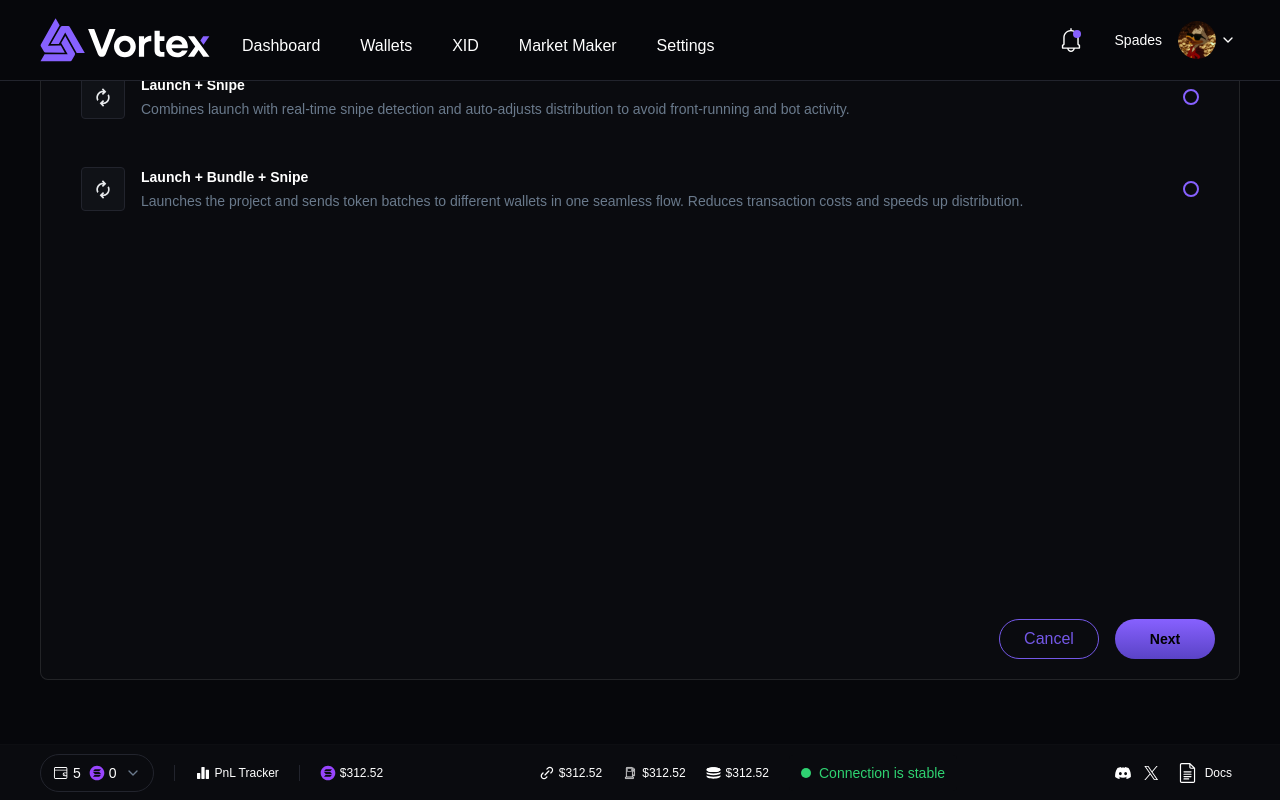
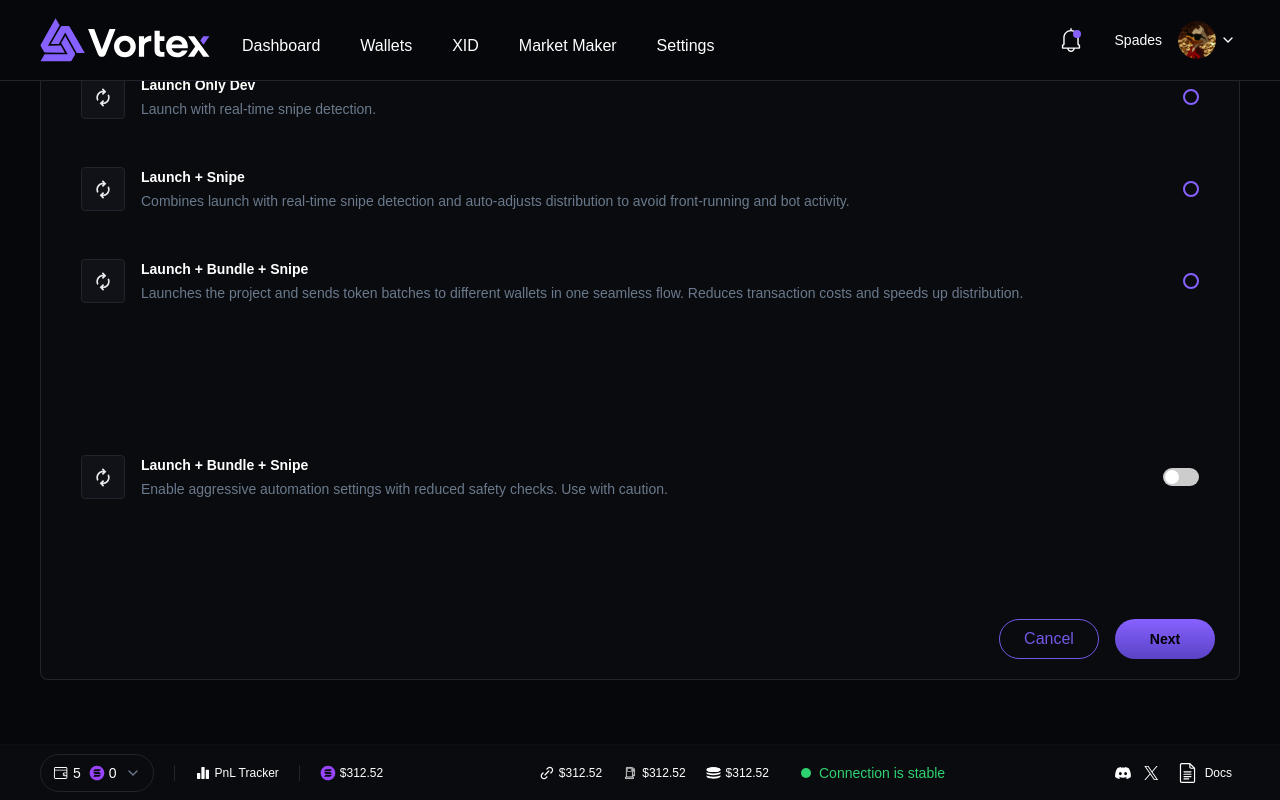
Before and after one commit to JaiKumarSuther/ventor, a Next.js app: page /create-project in a window 1280 px wide. Both pictures are taken after a click on the button "Next". Shown: the part 256-1056 px from the top of the page. Built offline with nearby package versions, Linux system fonts and the light colour scheme.

Commit message:
updated launch mode step

```diff
--- a/components/ui/LaunchModeStep.tsx
+++ b/components/ui/LaunchModeStep.tsx
@@ -1,8 +1,9 @@
 "use client";
-import React from "react";
+import React, { useState } from "react";
 import RoundedGradientCheckbox from "@/components/ui/RoundedGradientCheckbox";
 import DashboardActions from "@/components/ui/DashboardActions";
 import Image from "next/image";
+import CustomToggleSwitch from "./CustomToggleSwitch";
 
 interface LaunchModeStepProps {
   data: { launchMode?: string };
@@ -17,75 +18,102 @@ const LaunchModeStep: React.FC<LaunchModeStepProps> = ({
   onNext,
   onCancel,
 }) => {
-  const handleFundingMethodChange = (mode: "launch-snipe" | "bundle-snipe") => {
+  const handleFundingMethodChange = (
+    mode: "launch-dev" | "launch-snipe" | "bundle-snipe"
+  ) => {
     updateData({ launchMode: mode });
   };
 
+  const [smartSellEnabled, setSmartSellEnabled] = useState(false);
+
   return (
     <div className="flex flex-col justify-between min-h-[600px] space-y-6">
-      {/* Launch Options */}
       <div className="space-y-4">
-        {/* Launch + Snipe Option */}
+        {/* Launch Only Dev */}
+        <div
+          className="flex items-center justify-between gap-4 rounded-md p-4 cursor-pointer hover:bg-[#101217] flex-wrap sm:flex-nowrap"
+          onClick={() => handleFundingMethodChange("launch-dev")}
+        >
+          <div className="flex justify-center items-center bg-[#101217] border border-[#22242D] rounded-sm w-11 h-11 shrink-0">
+            <Image src="/assets/refresh.svg" width={20} height={20} alt="Refresh" />
+          </div>
+          <div className="flex-1 min-w-0">
+            <h3 className="text-white font-semibold text-sm mb-1">Launch Only Dev</h3>
+            <p className="text-[#6A7A8C] text-sm break-words">
+              Launch with real-time snipe detection.
+            </p>
+          </div>
+          <RoundedGradientCheckbox
+            checked={data.launchMode === "launch-dev"}
+            onChange={() => handleFundingMethodChange("launch-dev")}
+          />
+        </div>
+
+        {/* Launch + Snipe */}
         <div
           className="flex items-center justify-between gap-4 rounded-md p-4 cursor-pointer hover:bg-[#101217] flex-wrap sm:flex-nowrap"
           onClick={() => handleFundingMethodChange("launch-snipe")}
         >
-          {/* Icon */}
           <div className="flex justify-center items-center bg-[#101217] border border-[#22242D] rounded-sm w-11 h-11 shrink-0">
-            <Image
-              src="/assets/refresh.svg"
-              width={20}
-              height={20}
-              alt="Refresh"
-            />
+            <Image src="/assets/refresh.svg" width={20} height={20} alt="Refresh" />
           </div>
-
-          {/* Description */}
           <div className="flex-1 min-w-0">
-            <h3 className="text-white font-semibold text-sm mb-1">
-              Launch + Snipe
-            </h3>
+            <h3 className="text-white font-semibold text-sm mb-1">Launch + Snipe</h3>
             <p className="text-[#6A7A8C] text-sm break-words">
-              Combines launch with real-time snipe detection and auto-adjusts distribution to avoid front-running and bot activity.
+              Combines launch with real-time snipe detection and auto-adjusts
+              distribution to avoid front-running and bot activity.
             </p>
           </div>
-
-          {/* Checkbox */}
           <RoundedGradientCheckbox
             checked={data.launchMode === "launch-snipe"}
             onChange={() => handleFundingMethodChange("launch-snipe")}
           />
         </div>
 
-        {/* Launch + Bundle + Snipe Option */}
+        {/* Launch + Bundle + Snipe */}
         <div
           className="flex items-center justify-between gap-4 rounded-md p-4 cursor-pointer hover:bg-[#101217] flex-wrap sm:flex-nowrap"
           onClick={() => handleFundingMethodChange("bundle-snipe")}
         >
-          {/* Icon */}
           <div className="flex justify-center items-center bg-[#101217] border border-[#22242D] rounded-sm w-11 h-11 shrink-0">
-            <Image
-              src="/assets/refresh.svg"
-              width={20}
-              height={20}
-              alt="Refresh"
-            />
+            <Image src="/assets/refresh.svg" width={20} height={20} alt="Refresh" />
           </div>
-
-          {/* Description */}
           <div className="flex-1 min-w-0">
             <h3 className="text-white font-semibold text-sm mb-1">
               Launch + Bundle + Snipe
             </h3>
             <p className="text-[#6A7A8C] text-sm break-words">
-              Launches the project and sends token batches to different wallets in one seamless flow. Reduces transaction costs and speeds up distribution.
+              Launches the project and sends token batches to different wallets
+              in one seamless flow. Reduces transaction costs and speeds up
+              distribution.
+            </p>
+          </div>
+          <RoundedGradientCheckbox
+            checked={data.launchMode === "bundle-snipe"}
+            onChange={() => handleFundingMethodChange("bundle-snipe")}
+          />
+
+        </div>
+        <div
+          className="flex mt-30 items-center justify-between gap-4 rounded-md p-4 cursor-pointer hover:bg-[#101217] flex-wrap sm:flex-nowrap"
+          onClick={() => handleFundingMethodChange("bundle-snipe")}
+        >
+          <div className="flex justify-center items-center bg-[#101217] border border-[#22242D] rounded-sm w-11 h-11 shrink-0">
+            <Image src="/assets/refresh.svg" width={20} height={20} alt="Refresh" />
+          </div>
+          <div className="flex-1 min-w-0">
+            <h3 className="text-white font-semibold text-sm mb-1">
+              Launch + Bundle + Snipe
+            </h3>
+            <p className="text-[#6A7A8C] text-sm break-words">
+              Enable aggressive automation settings with reduced safety checks. Use with caution.
             </p>
           </div>
 
-          {/* Checkbox */}
-          <RoundedGradientCheckbox
-            checked={data.launchMode === "bundle-snipe"}
-            onChange={() => handleFundingMethodChange("bundle-snipe")}
+          <CustomToggleSwitch
+            id="Risk Mode"
+            checked={smartSellEnabled}
+            onChange={() => setSmartSellEnabled(!smartSellEnabled)}
           />
         </div>
       </div>
--- a/components/ui/WalletPopup.tsx
+++ b/components/ui/WalletPopup.tsx
@@ -56,7 +56,7 @@ const WalletPopup: React.FC<WalletPopupProps> = ({
     isOpen && (
       <div className="fixed inset-0 flex justify-center items-center bg-[#0008] bg-opacity-50">
         <div className="bg-[#101017] rounded-lg p-6 w-[631px]">
-          <h3 className="text-xl text-white mb-4">Number of trade per wallet (free of charges)</h3>
+          <h3 className="text-xl text-white mb-4">Number of trade per wallet (free of charges)</h3>
 
           <FloatingInput
             label="NO OF WALLETS"
```
